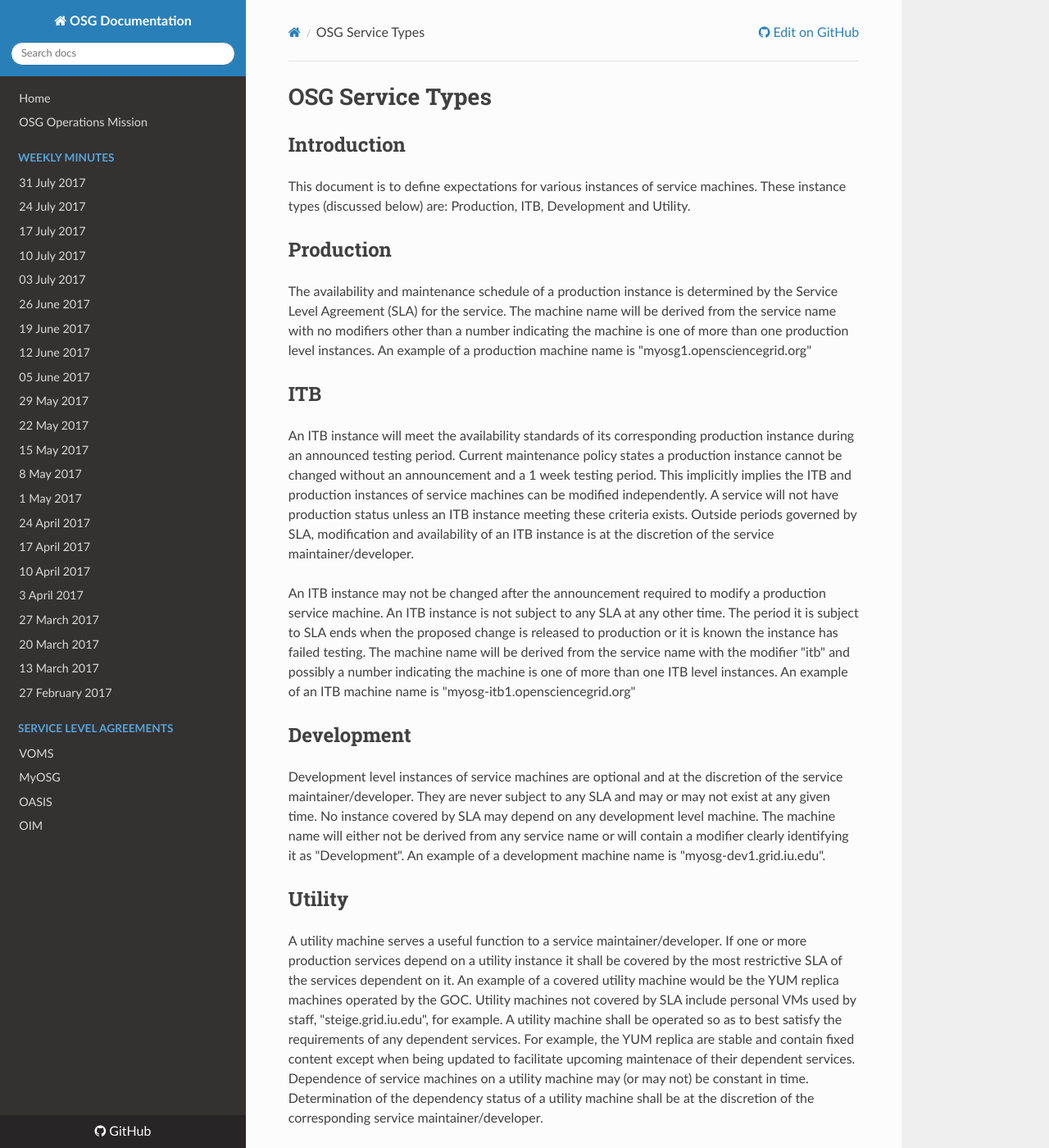
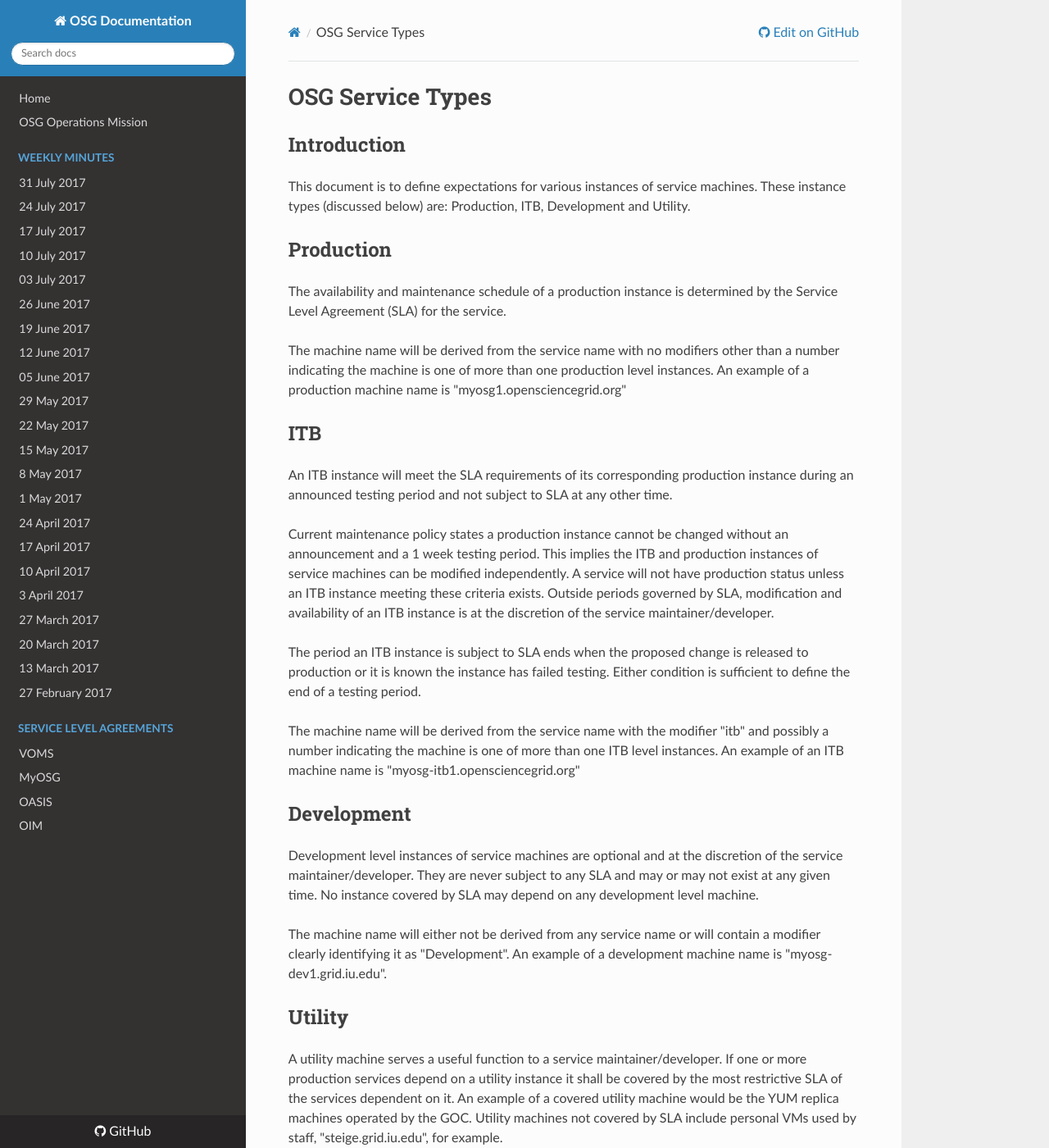
Before and after one commit to osg-htc/operations, an MkDocs documentation site: the page built from docs/SLA/ServiceTypeDefinition.md, in a window 1280 px wide and 1400 px high. Shown: the whole window at 82% size. Built offline with MkDocs 1.6.1, drawn with Linux system fonts in a browser that asks for light colours; nearby versions of some CDN libraries; old or Windows-style settings are respelled for this version of MkDocs; some of the changed text lies outside the part shown.

Commit message:
Add files via upload

```diff
--- a/docs/SLA/ServiceTypeDefinition.md
+++ b/docs/SLA/ServiceTypeDefinition.md
@@ -9,27 +9,32 @@ These instance types (discussed below) are: Production, ITB, Development and Uti
 ## Production
 
 The availability and maintenance schedule of a production instance is determined
-by the Service Level Agreement (SLA) for the service. The machine name will be
+by the Service Level Agreement (SLA) for the service.
+
+The machine name will be
 derived from the service name with no modifiers other than a number indicating
 the machine is one of more than one production level instances. An example of a
 production machine name is "myosg1.opensciencegrid.org"
 
 ## ITB
 
-An ITB instance will meet the availability standards of its corresponding production
-instance during an announced testing period. Current maintenance policy states
+An ITB instance will meet the SLA requirements of its corresponding production
+instance during an announced testing period and not subject to SLA at any other time.
+
+Current maintenance policy states
 a production instance cannot be changed without an announcement and a 1 week
-testing period. This implicitly implies the ITB and production instances of
+testing period. This implies the ITB and production instances of
 service machines can be modified independently. A service will not have production
 status unless an ITB instance meeting these criteria exists. Outside periods
 governed by SLA, modification and availability of an ITB instance is at the
 discretion of the service maintainer/developer.
 
-An ITB instance may not be changed after the announcement
-required to modify a production service machine. An ITB instance is not subject
-to any SLA at any other time. The period it is subject to SLA ends when
+The period an ITB instance is subject to SLA ends when
 the proposed change is released to production or it is known the instance
-has failed testing. The machine name will be derived from the service name
+has failed testing. Either condition is sufficient to define the end of
+a testing period.
+
+The machine name will be derived from the service name
 with the modifier "itb" and possibly a number indicating the machine is one of
 more than one ITB level instances. An example of an ITB machine name is
 "myosg-itb1.opensciencegrid.org"
@@ -39,7 +44,9 @@ more than one ITB level instances. An example of an ITB machine name is
 Development level instances of service machines are optional and at the
 discretion of the service maintainer/developer. They are never subject to any SLA and
 may or may not exist at any given time. No instance covered by SLA may
-depend on any development level machine. The machine name will either
+depend on any development level machine.
+
+The machine name will either
 not be derived from any service name or will contain a modifier clearly
 identifying it as "Development". An example of a development machine name
 is "myosg-dev1.grid.iu.edu".
@@ -51,7 +58,9 @@ If one or more production services depend on a utility instance it shall be cove
 the most restrictive SLA of the services dependent on it. An example of a
 covered utility machine would be the YUM replica machines operated by the GOC.
 Utility machines not covered by SLA include personal VMs used
-by staff, "steige.grid.iu.edu", for example. A utility machine shall be operated
+by staff, "steige.grid.iu.edu", for example.
+
+A utility machine shall be operated
 so as to best satisfy the requirements of any dependent services. For example,
 the YUM replica are stable and contain fixed content except when being updated
 to facilitate upcoming maintenace of their dependent services. Dependence of
```
